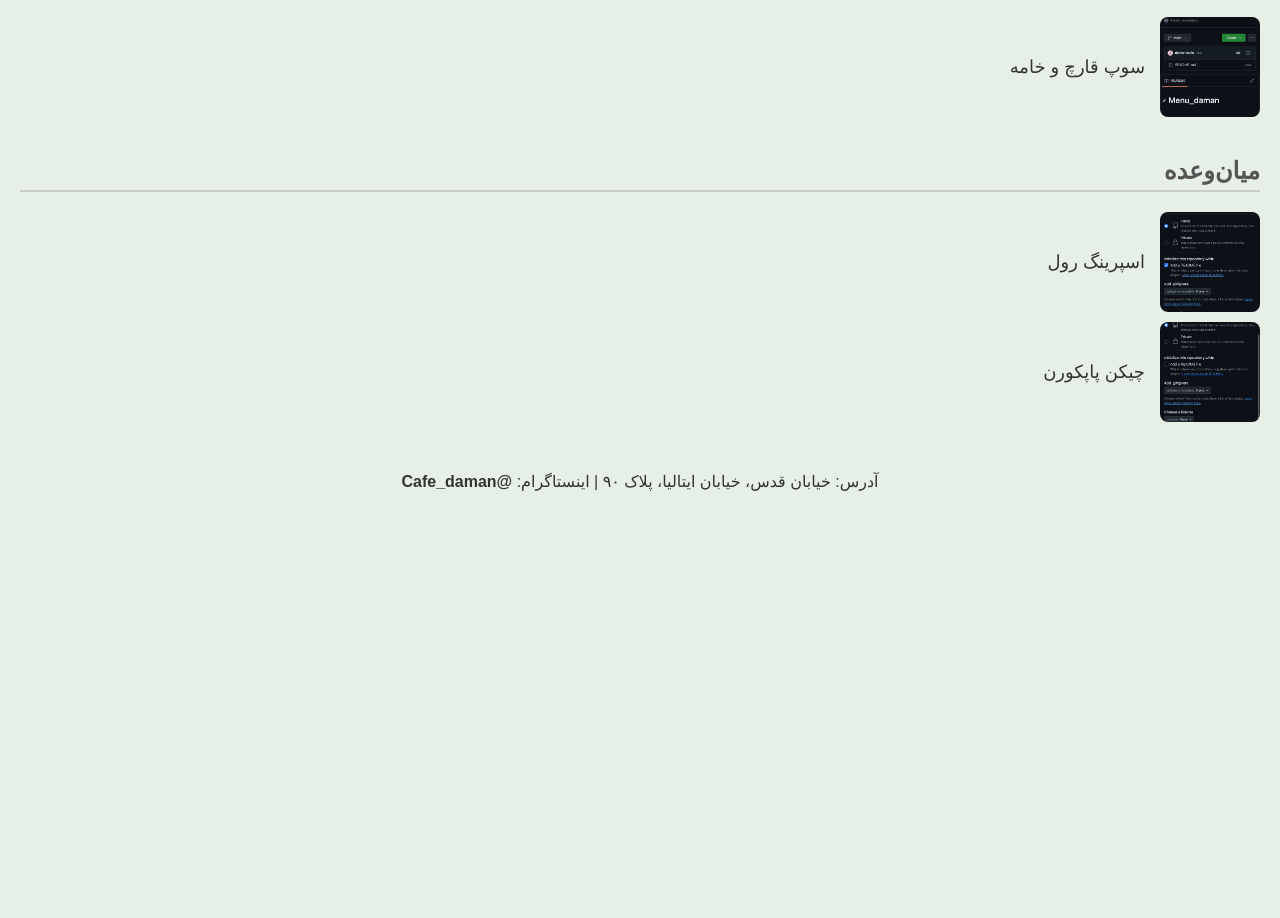
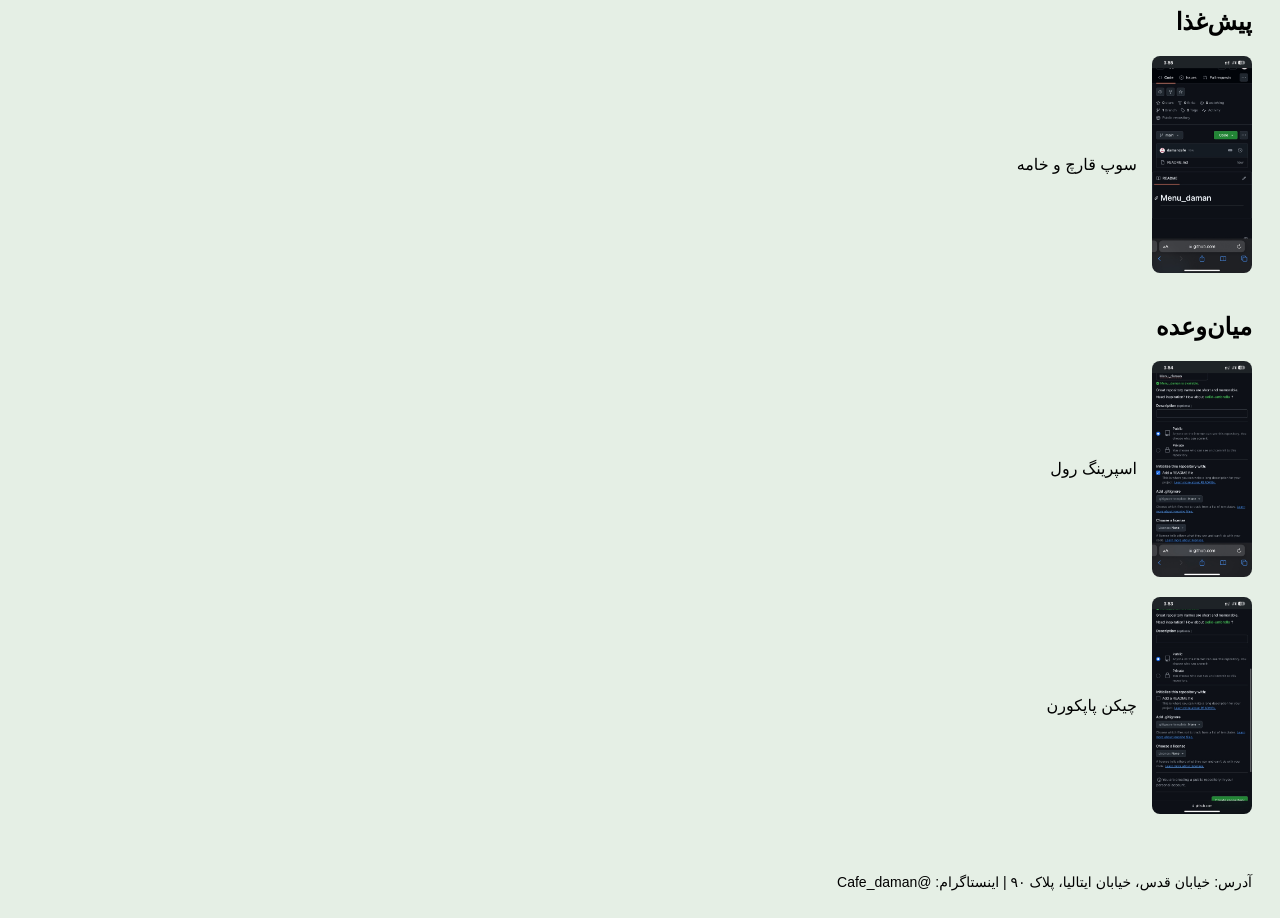
Before and after one commit to damancafe/Menu_daman, a plain HTML site: page index.html in a window 1280 px wide. Shown: the part 119-1037 px from the top of the page. Before the commit the page ends 800 px from the top, so only its background shows below. Drawn offline with Linux system fonts and the light colour scheme.

Commit message:
Update index.html

```diff
--- a/index.html
+++ b/index.html
@@ -1,69 +1,66 @@
 <!DOCTYPE html>
-<html lang="fa" dir="rtl">
+<html lang="fa">
 <head>
     <meta charset="UTF-8">
     <title>منوی کافه دمن</title>
     <style>
         body {
             font-family: sans-serif;
-      background-color: #e6f0e6;
-      color: #333;
-      margin: 20px;
+            background-color: #e5efe5;
+            direction: rtl;
+            padding: 20px;
         }
         h1 {
-      text-align: center;
-      color: #336633;
+            color: #2f5e3f;
         }
-    .menu-section {
-      margin-bottom: 40px;
-    }
-    .menu-section h2 {
-      color: #555;
-      border-bottom: 2px solid #ccc;
-      padding-bottom: 5px;
+        .category {
+            margin-top: 40px;
         }
         .item {
             display: flex;
             align-items: center;
-      margin: 10px 0;
+            margin-bottom: 20px;
         }
         .item img {
             width: 100px;
-      height: 100px;
-      object-fit: cover;
+            height: auto;
             border-radius: 8px;
             margin-left: 15px;
         }
-    .item-name {
-      font-size: 18px;
+        .footer {
+            margin-top: 60px;
+            font-size: 14px;
+            text-align: right;
         }
     </style>
 </head>
 <body>
+
     <h1>منوی کافه دمن</h1>
 
-  <div class="menu-section">
+    <div class="category">
         <h2>پیش‌غذا</h2>
         <div class="item">
             <img src="mushroom_soup.jpg" alt="سوپ قارچ و خامه">
-      <div class="item-name">سوپ قارچ و خامه</div>
+            <span>سوپ قارچ و خامه</span>
         </div>
     </div>
 
-  <div class="menu-section">
+    <div class="category">
         <h2>میان‌وعده</h2>
         <div class="item">
             <img src="spring_roll.jpg" alt="اسپرینگ رول">
-      <div class="item-name">اسپرینگ رول</div>
+            <span>اسپرینگ رول</span>
         </div>
         <div class="item">
             <img src="chicken_popcorn.jpg" alt="چیکن پاپکورن">
-      <div class="item-name">چیکن پاپکورن</div>
+            <span>چیکن پاپکورن</span>
         </div>
     </div>
 
-  <footer style="text-align:center; margin-top:50px;">
-    <p>آدرس: خیابان قدس، خیابان ایتالیا، پلاک ۹۰ | اینستاگرام: <strong>@Cafe_daman</strong></p>
-  </footer>
+    <div class="footer">
+        آدرس: خیابان قدس، خیابان ایتالیا، پلاک ۹۰ | اینستاگرام: @Cafe_daman
+    </div>
+
 </body>
 </html>
```
Lines whose indentation alone changed are shown as unchanged.
